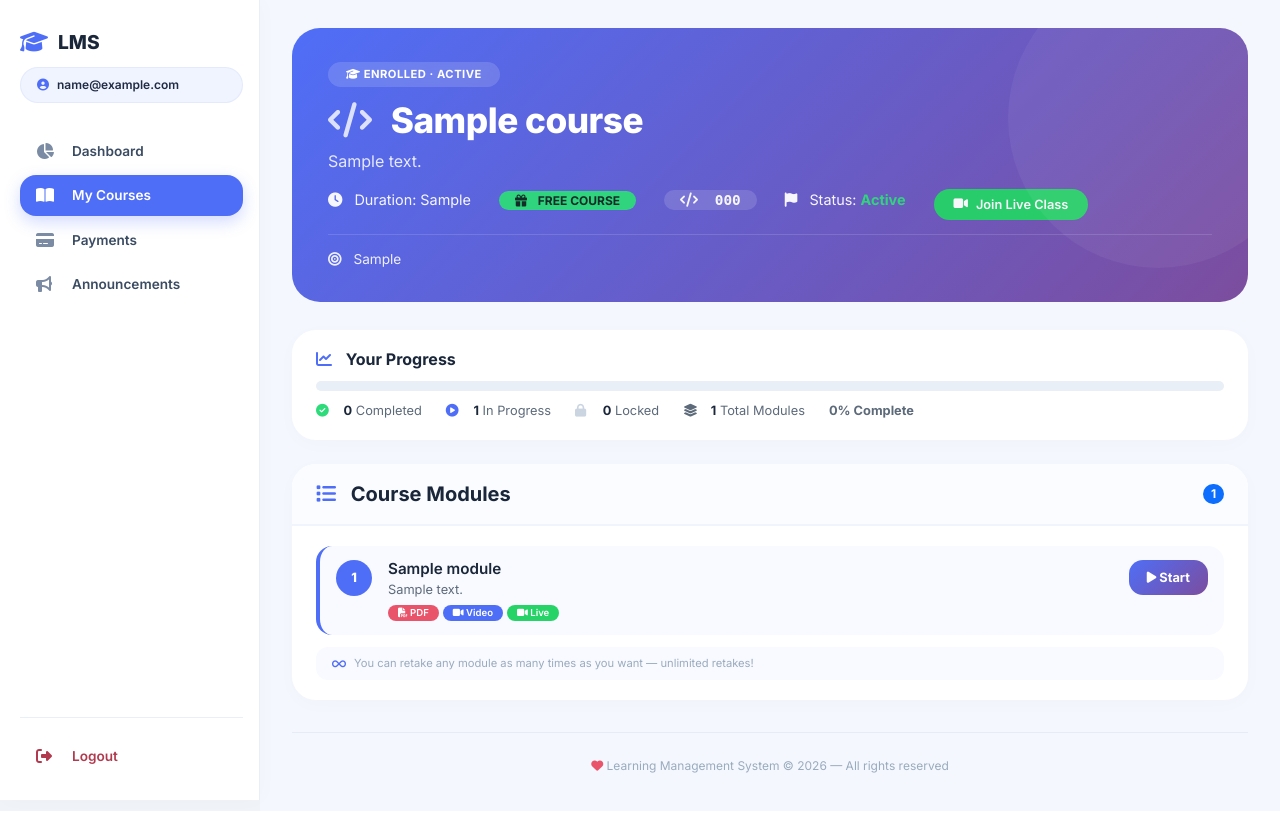
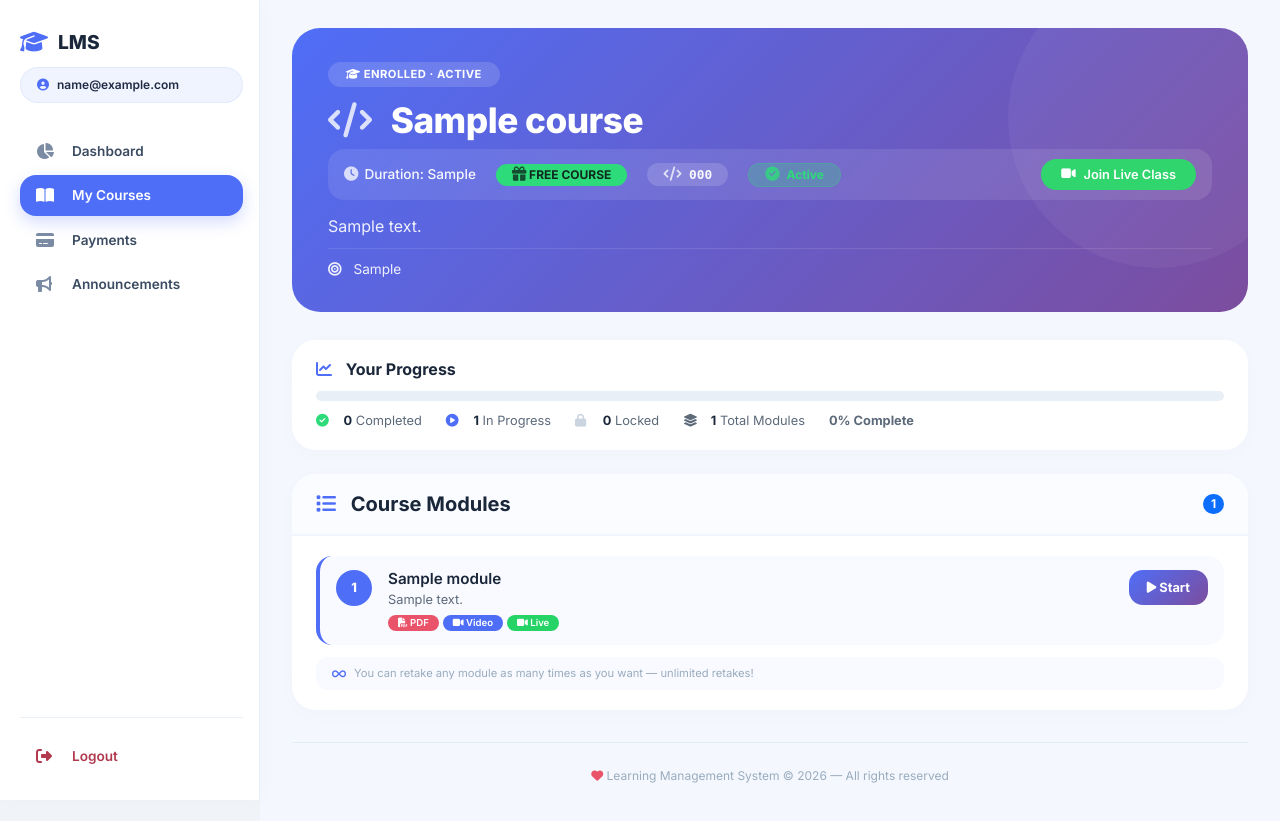
Before and after one commit to sakwasilas/smart-tech-lms, a Flask app: page /course/1 in a window 1280 px wide. Run offline with Flask 3, Linux system fonts and the light colour scheme; the visitor is signed in with stand-in values (Sample User, id 1); tables that the repository leaves empty hold one stand-in row (values such as "Sample post"); some libraries are stand-ins or nearby versions.

```diff
--- a/templates/students/course.html
+++ b/templates/students/course.html
@@ -107,20 +107,33 @@
         .course-hero h1 {
             font-weight: 800;
             font-size: 2.2rem;
-            margin-bottom: 8px;
+            margin-bottom: 4px;
             letter-spacing: -0.5px;
         }
         .course-hero h1 i { margin-right: 12px; opacity: 0.8; }
-        .course-hero .hero-meta {
+
+        /* ===== META STRIP - directly below title ===== */
+        .meta-strip {
             display: flex;
             flex-wrap: wrap;
-            gap: 12px 28px;
-            margin-top: 14px;
-            font-size: 0.9rem;
-            opacity: 0.95;
+            align-items: center;
+            gap: 12px 20px;
+            margin: 8px 0 14px 0;
+            padding: 10px 16px;
+            background: rgba(255,255,255,0.10);
+            border-radius: 16px;
+            backdrop-filter: blur(4px);
         }
-        .course-hero .hero-meta span i { margin-right: 8px; }
-        .course-hero .hero-meta .badge-free {
+        .meta-strip .meta-item {
+            display: flex;
+            align-items: center;
+            gap: 6px;
+            font-size: 0.85rem;
+            font-weight: 500;
+            color: rgba(255,255,255,0.95);
+        }
+        .meta-strip .meta-item i { font-size: 0.9rem; opacity: 0.8; }
+        .meta-strip .badge-free {
             background: #2edb7a;
             color: #0f2a1e;
             padding: 2px 16px;
@@ -128,14 +141,7 @@
             font-weight: 700;
             font-size: 0.75rem;
         }
-        .course-hero .hero-meta .badge-code {
-            background: rgba(255,255,255,0.15);
-            padding: 2px 16px;
-            border-radius: 40px;
-            font-family: monospace;
-            font-weight: 600;
-        }
-        .course-hero .hero-meta .badge-paid {
+        .meta-strip .badge-paid {
             background: #f5b342;
             color: #281e0a;
             padding: 2px 16px;
@@ -143,6 +149,32 @@
             font-weight: 700;
             font-size: 0.75rem;
         }
+        .meta-strip .badge-code {
+            background: rgba(255,255,255,0.15);
+            padding: 2px 16px;
+            border-radius: 40px;
+            font-family: monospace;
+            font-weight: 600;
+            font-size: 0.8rem;
+        }
+        .meta-strip .badge-status {
+            padding: 2px 16px;
+            border-radius: 40px;
+            font-weight: 700;
+            font-size: 0.75rem;
+            background: rgba(46, 219, 122, 0.25);
+            color: #2edb7a;
+            border: 1px solid rgba(46, 219, 122, 0.3);
+        }
+        .meta-strip .badge-status i { margin-right: 4px; }
+
+        .course-hero .hero-description {
+            opacity: 0.9;
+            font-size: 1rem;
+            margin: 6px 0 0 0;
+            max-width: 80%;
+        }
+
         .btn-live {
             background: #25D366;
             color: #fff;
@@ -156,6 +188,7 @@
             display: inline-flex;
             align-items: center;
             gap: 8px;
+            margin-left: auto;
         }
         .btn-live:hover { background: #128C7E; color: #fff; transform: translateY(-2px); }
 
@@ -364,13 +397,16 @@
             .right-panel { padding: 18px 14px; }
             .course-hero { padding: 24px 20px; }
             .course-hero h1 { font-size: 1.6rem; }
+            .course-hero .hero-description { max-width: 100%; }
+            .meta-strip { flex-wrap: wrap; gap: 8px 14px; }
+            .btn-live { margin-left: 0; }
             .module-item { flex-wrap: wrap; }
             .module-action { width: 100%; }
             .btn-module { width: 100%; text-align: center; }
         }
         @media (max-width: 576px) {
             .course-hero h1 { font-size: 1.3rem; }
-            .course-hero .hero-meta { gap: 8px; font-size: 0.8rem; }
+            .meta-strip .meta-item { font-size: 0.75rem; }
             .module-item { padding: 12px; }
             .progress-stats { gap: 8px; font-size: 0.7rem; }
         }
@@ -416,27 +452,37 @@
         <!-- ===== COURSE HERO ===== -->
         <div class="course-hero fade-in">
             <div class="hero-badge"><i class="fas fa-graduation-cap"></i> ENROLLED · ACTIVE</div>
+
+            <!-- TITLE -->
             <h1><i class="fas fa-code"></i> {{ course.course_name }}</h1>
-            <p style="opacity:0.85; font-size:1rem; max-width:80%;">
-                {{ course.description or 'No description available.' }}
-            </p>
-            <div class="hero-meta">
-                <span><i class="fas fa-clock"></i> Duration: {{ course.duration or '4 weeks' }}</span>
+
+            <!-- ===== META STRIP - directly below title ===== -->
+            <div class="meta-strip">
+                <span class="meta-item"><i class="fas fa-clock"></i> Duration: {{ course.duration or '4 weeks' }}</span>
+
                 {% if is_free %}
-                    <span><span class="badge-free"><i class="fas fa-gift"></i> FREE COURSE</span></span>
+                    <span class="meta-item"><span class="badge-free"><i class="fas fa-gift"></i> FREE COURSE</span></span>
                 {% else %}
-                    <span><span class="badge-paid"><i class="fas fa-credit-card"></i> Ksh {{ course.fee }}</span></span>
+                    <span class="meta-item"><span class="badge-paid"><i class="fas fa-credit-card"></i> Ksh {{ course.fee }}</span></span>
                 {% endif %}
-                <span><span class="badge-code"><i class="fas fa-code"></i> {{ course.course_code or 'p1001' }}</span></span>
-                <span><i class="fas fa-flag"></i> Status: <span style="color:#2edb7a; font-weight:700;">Active</span></span>
+
+                <span class="meta-item"><span class="badge-code"><i class="fas fa-code"></i> {{ course.course_code or 'p1001' }}</span></span>
+
+                <span class="meta-item"><span class="badge-status"><i class="fas fa-check-circle"></i> Active</span></span>
+
                 {% if course.meeting_link %}
                     <a href="{{ course.meeting_link }}" target="_blank" class="btn-live">
                         <i class="fas fa-video"></i> Join Live Class
                     </a>
                 {% endif %}
             </div>
+
+            <!-- Description -->
+            <p class="hero-description">{{ course.description or 'No description available.' }}</p>
+
+            <!-- Career Objectives -->
             {% if course.career_objectives %}
-            <div style="margin-top:14px; padding-top:14px; border-top:1px solid rgba(255,255,255,0.15); font-size:0.85rem; opacity:0.9;">
+            <div style="margin-top:10px; padding-top:10px; border-top:1px solid rgba(255,255,255,0.12); font-size:0.85rem; opacity:0.9;">
                 <i class="fas fa-bullseye me-2"></i> {{ course.career_objectives }}
             </div>
             {% endif %}
```
